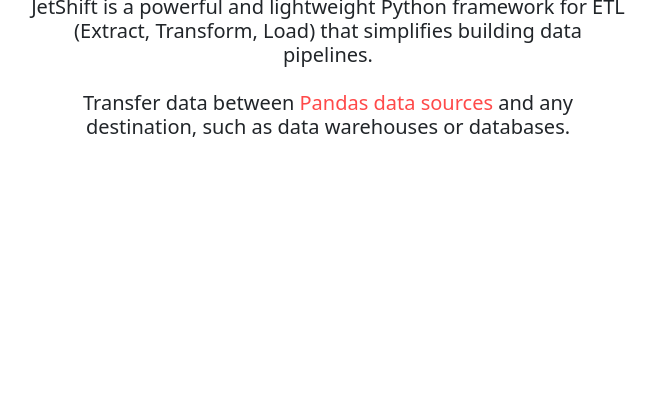
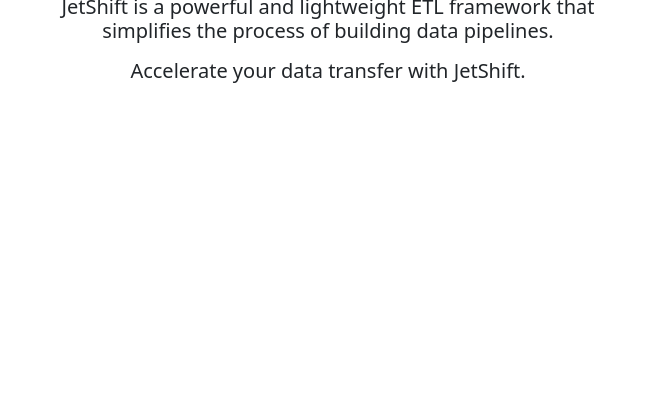
Before and after one commit to jetshift/jetshift, a Flask app: page / in a window 1280 px wide. Shown: the part 340-760 px from the top of the page, without its empty margins (312-968 px from the left). Run offline with Flask 3, Linux system fonts and the light colour scheme.

Commit message:
update flask web app

```diff
--- a/docker-compose.yml
+++ b/docker-compose.yml
@@ -7,7 +7,7 @@
       - 8082:8082 # Luigi port
       - 80:80     # Flask port
     volumes:
-      - .:/app
+      - .:/app:delegated
     networks:
       - default
 
--- a/setup.py
+++ b/setup.py
@@ -15,7 +15,7 @@
     install_requires=parse_requirements('requirements.txt'),
     entry_points={
         'console_scripts': [
-            'dev=jetshift_core.runners.entrypoint:main',
+            'dev=jetshift_core.runners.dev:main',
             'make=jetshift_core.stubs.make:main',
             'migrate=jetshift_core.runners.migration:main',
             'seed=jetshift_core.runners.seeder:main',
--- a/web/main.py
+++ b/web/main.py
@@ -1,17 +1,25 @@
-import json
 import os
+import platform
+
 from flask import Flask, render_template, request, redirect, url_for
 from redis import Redis
 from rq import Queue
 from dotenv import load_dotenv
-from jetshift_core.helpers.clcikhouse import ping_clickhouse
 from jetshift_core.helpers.common import run_job_in_new_process
 
+# Environment variables
+load_dotenv()
+redis_host = os.environ.get('REDIS_HOST', 'localhost')
+redis_port = os.environ.get('REDIS_PORT', 6379)
+job_queue = os.environ.get('JOB_QUEUE', True)
+operating_system = os.environ.get('OS', platform.system().lower())
+
+# Set up Flask app
 app = Flask(__name__)
-load_dotenv()
+app.config['TEMPLATES_AUTO_RELOAD'] = True
 
 # Set up Redis connection and RQ queue
-redis_conn = Redis(host='localhost', port=6379)  # Update with your Redis connection details
+redis_conn = Redis(host=redis_host, port=redis_port)
 rq_queue = Queue(connection=redis_conn)
 
 
@@ -41,13 +49,12 @@
         if selected_job in job_dict:
             module_name = f'jobs.{selected_job}'
 
-            operating_system = os.environ.get('OS', 'linux')
-            if operating_system == 'windows':
-                job_completed = run_job_in_new_process(module_name)
-            else:
-                # Enqueue the job to the RQ queue
+            if job_queue is True and operating_system != 'windows':
+                # Send the job to the RQ queue
                 rq_queue.enqueue(run_job_in_new_process, module_name)
                 job_completed = True
+            else:
+                job_completed = run_job_in_new_process(module_name)
 
         return redirect(url_for('run_job', j=selected_job, completed=job_completed))
 
--- a/web/templates/index.html
+++ b/web/templates/index.html
@@ -9,9 +9,8 @@
 </div>
 
 <div class="display-6 mt-3" style="font-size: 20px; max-width: 600px; margin:auto">
-  JetShift is a powerful and lightweight Python framework for ETL (Extract, Transform, Load) that simplifies building data pipelines. <br><br>
-
-  Transfer data between <a href="https://pandas.pydata.org/docs/user_guide/io.html" target="_blank">Pandas data sources</a> and any destination, such as data warehouses or databases.
+  <p>JetShift is a powerful and lightweight ETL framework that simplifies the process of building data pipelines.</p>
+  <p>Accelerate your data transfer with JetShift.</p>
 </div>
 
 {% endblock %}
```
Also changed, not shown: README.md, 3 other files.
